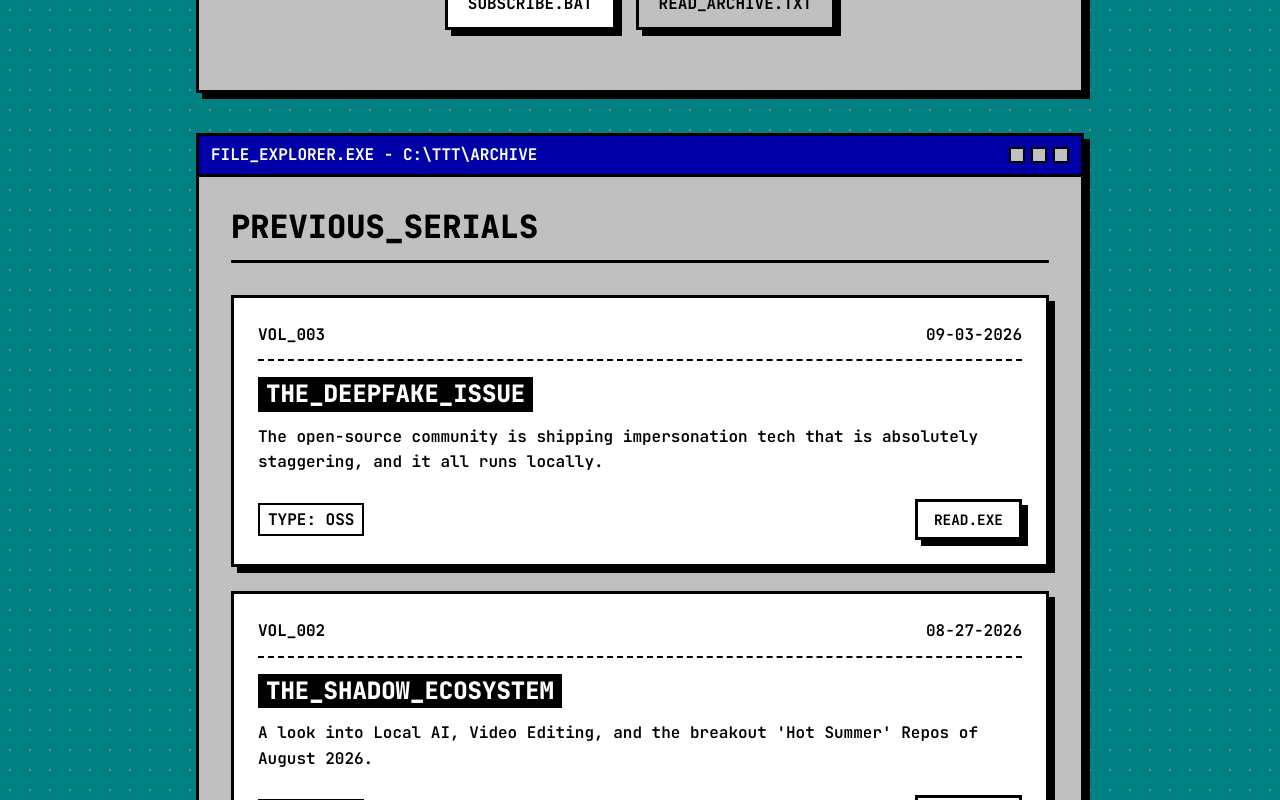
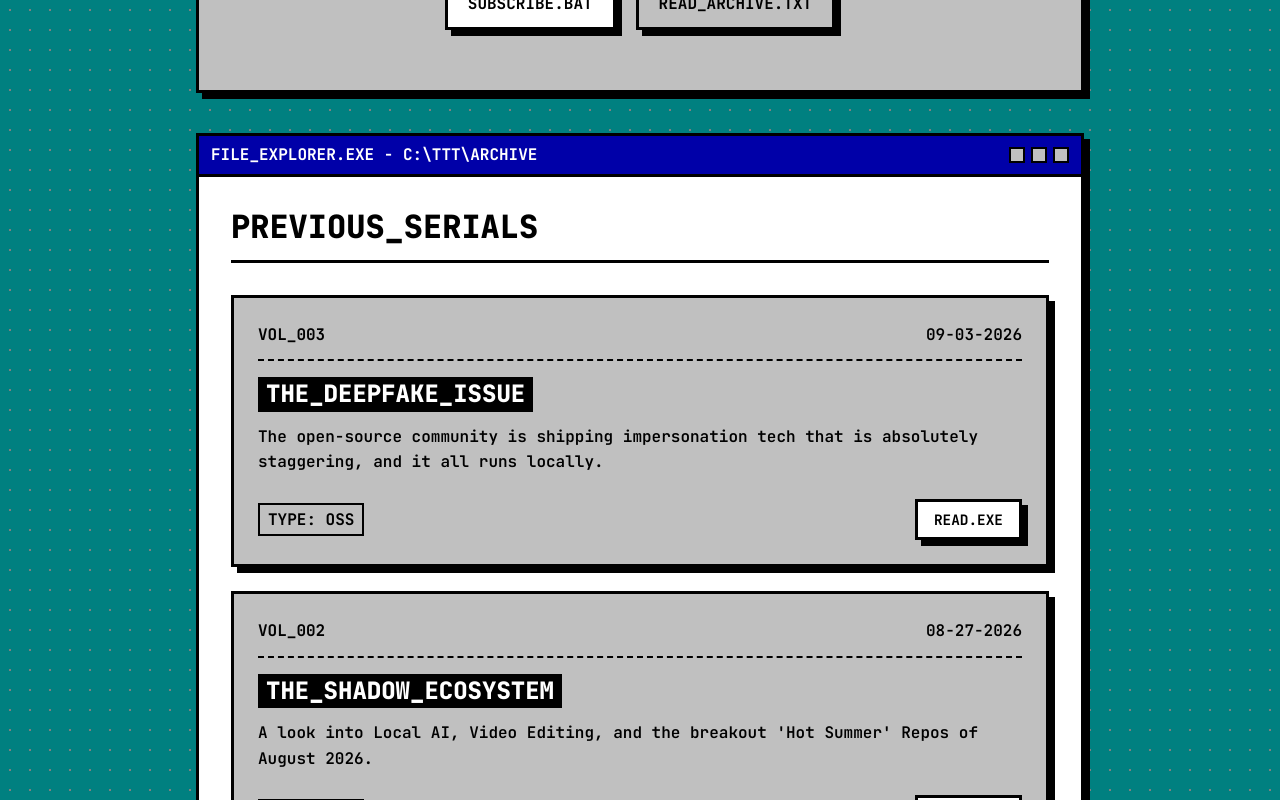
Before and after one commit to MenilV/theterminalthursday.com, a React (Vite) app: page / in a window 1280 px wide. Shown: the part 640-1440 px from the top of the page. Built offline with nearby package versions, Linux system fonts and the light colour scheme.

Commit message:
style: invert archive panel background to break visual monotony

```diff
--- a/src/components/Archive.jsx
+++ b/src/components/Archive.jsx
@@ -9,7 +9,7 @@ const Archive = ({ theme }) => {
     <section id="archive" style={{ display: 'flex', alignItems: 'center', justifyContent: 'center' }}>
       <div className="container" style={{ maxWidth: '90%' }}>
 
-        <div className="window-panel animate-pop-in delay-2">
+        <div className="window-panel animate-pop-in delay-2" style={{ backgroundColor: 'var(--input-bg)' }}>
 
           <div className="window-header">
             <span>{theme === 'windows' ? 'FILE_EXPLORER.EXE - C:\\TTT\\ARCHIVE' : '~/ttt $ ls -la ./archive'}</span>
@@ -31,6 +31,7 @@ const Archive = ({ theme }) => {
                   key={post.id}
                   className="highlight-box"
                   style={{
+                    backgroundColor: 'var(--panel-bg)',
                     padding: '24px',
                     boxShadow: 'var(--shadow-size) var(--shadow-size) 0px var(--shadow-color)',
                     position: 'relative'
```
